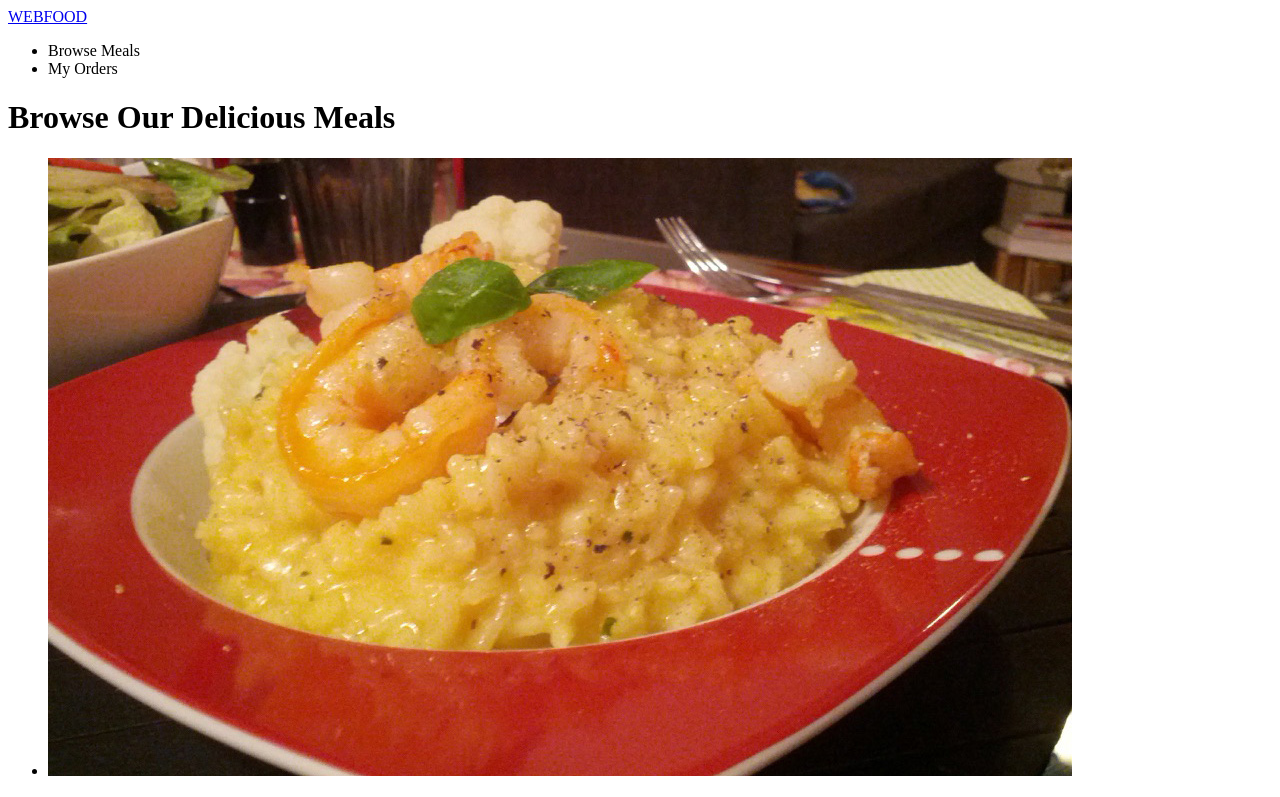
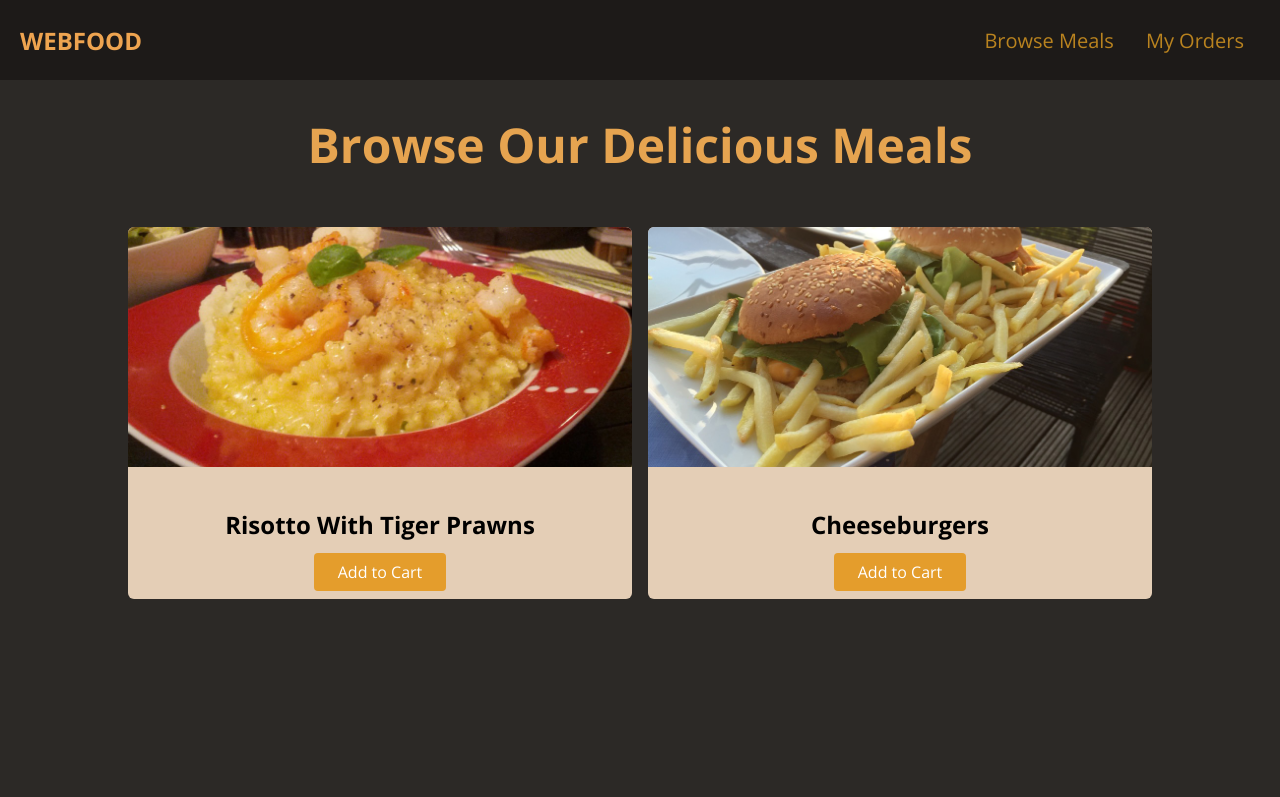
Before and after one commit to saadsaleemdev/webfood-project, a plain HTML site: page index.html in a window 1280 px wide. Shown: the top 797 px of the page. Drawn offline with nearby package versions, Linux system fonts and the light colour scheme.

Commit message:
desktop version completed

```diff
--- a/index.html
+++ b/index.html
@@ -5,6 +5,12 @@
     <meta http-equiv="X-UA-Compatible" content="IE=edge" />
     <meta name="viewport" content="width=device-width, initial-scale=1.0" />
     <title>WebFood</title>
+    <link rel="preconnect" href="https://fonts.gstatic.com" />
+    <link
+      href="https://fonts.googleapis.com/css2?family=Open+Sans:wght@400;700&display=swap"
+      rel="stylesheet"
+    />
+    <link rel="stylesheet" href="styles.css" />
   </head>
   <body>
     <header id="main-header">
@@ -13,8 +19,8 @@
       </div>
       <nav>
         <ul>
-          <li>Browse Meals</li>
-          <li>My Orders</li>
+          <li><a href="">Browse Meals</a></li>
+          <li><a href="">My Orders</a></li>
         </ul>
       </nav>
     </header>
@@ -22,7 +28,7 @@
       <h1>Browse Our Delicious Meals</h1>
       <section id="latest-products">
         <ul>
-          <li class="food-items">
+          <li class="food-item">
             <article>
               <img src="images/risotto.jpg" alt="Risotto With Tiger Prawns" />
               <div class="food-item-content">
@@ -31,7 +37,7 @@
               </div>
             </article>
           </li>
-          <li>
+          <li class="food-item">
             <article>
               <img src="images/cheeseburgers.jpg" alt="cheese burger" />
               <div class="food-item-content">
--- /dev/null
+++ b/styles.css
@@ -0,0 +1,92 @@
+body {
+  font-family: "Open Sans", sans-serif;
+  margin: 0;
+  background-color: rgb(44, 41, 38);
+}
+
+a {
+  text-decoration: none;
+}
+
+#main-header {
+  height: 80px;
+  display: flex;
+  justify-content: space-between;
+  align-items: center;
+  background-color: rgb(29, 26, 24);
+  padding: 0 20px;
+}
+
+#logo {
+  font-size: 24px;
+  font-weight: bold;
+  color: rgb(238, 164, 80);
+  text-transform: uppercase;
+}
+
+#main-header ul {
+  list-style: none;
+  display: flex;
+  margin: 0;
+  padding: 0;
+}
+
+#main-header li {
+  margin: 0 16px;
+}
+
+#main-header nav a {
+  color: rgb(185, 131, 31);
+  font-size: 20px;
+}
+
+#main-header nav a:hover {
+  color: rgb(228, 163, 44);
+}
+
+main h1 {
+  text-align: center;
+  color: rgb(230, 164, 80);
+  font-size: 48px;
+}
+
+#latest-products {
+  width: 80%;
+  margin: 50px auto;
+}
+
+#latest-products ul {
+  display: grid;
+  grid-template-columns: 1fr 1fr;
+  gap: 16px;
+  margin: 0;
+  padding: 0;
+}
+
+.food-item {
+  background-color: rgb(228, 206, 182);
+  border-radius: 6px;
+  overflow: hidden;
+}
+
+.food-item img {
+  height: 240px;
+  width: 100%;
+  object-fit: cover;
+}
+
+.food-item-content {
+  padding: 16px;
+  text-align: center;
+}
+
+.btn {
+  background-color: rgb(228, 157, 44);
+  color: white;
+  border-radius: 4px;
+  padding: 8px 24px;
+}
+
+.btn:hover {
+  background-color: rgb(221, 134, 34);
+}
```
